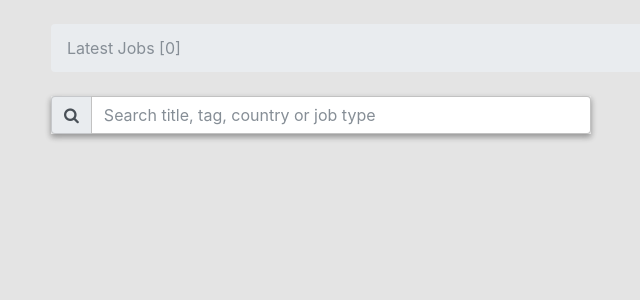
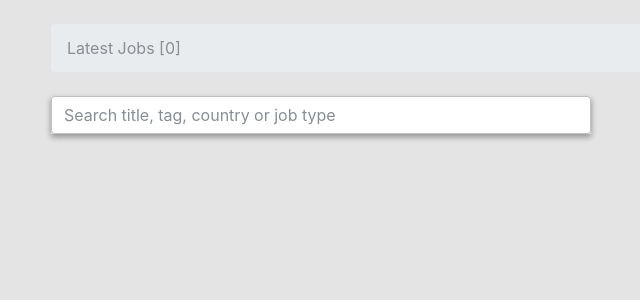
Before and after one commit to randolphpebenito/try-job-finder-app, a Django app: page / in a window 1280 px wide. Shown: the part 56-356 px from the top of the page, without its empty margins (34-674 px from the left). Run offline with Django 3.2, Linux system fonts and the light colour scheme; data that the repository does not hold is empty; some libraries are stand-ins or nearby versions; some web fonts are replaced.

Commit message:
Remove search icon.

```diff
--- a/templates/home.html
+++ b/templates/home.html
@@ -21,7 +21,6 @@
   <div class="col-md-6">
     <form action="{% url 'home' %}" method="GET">
       <div class="input-group input-shadow">
-        <span class="input-group-addon" id="sizing-addon1" type="submit"><i class="fa fa-search" aria-hidden="true"></i></span>
         <input type="text" class="form-control" name="q" placeholder="Search title, tag, country or job type" aria-describedby="sizing-addon1" value="{{ search_param }}">
       </div>
     </form>
```
